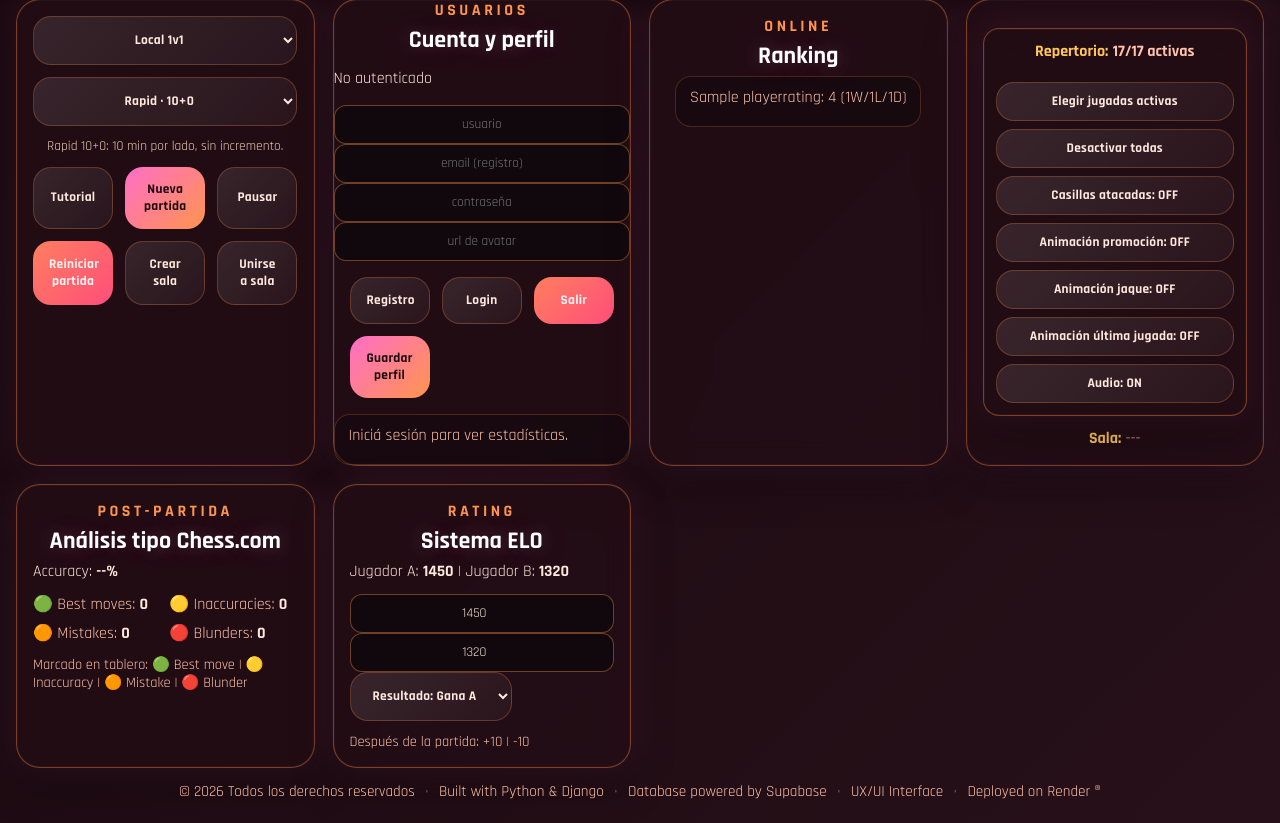
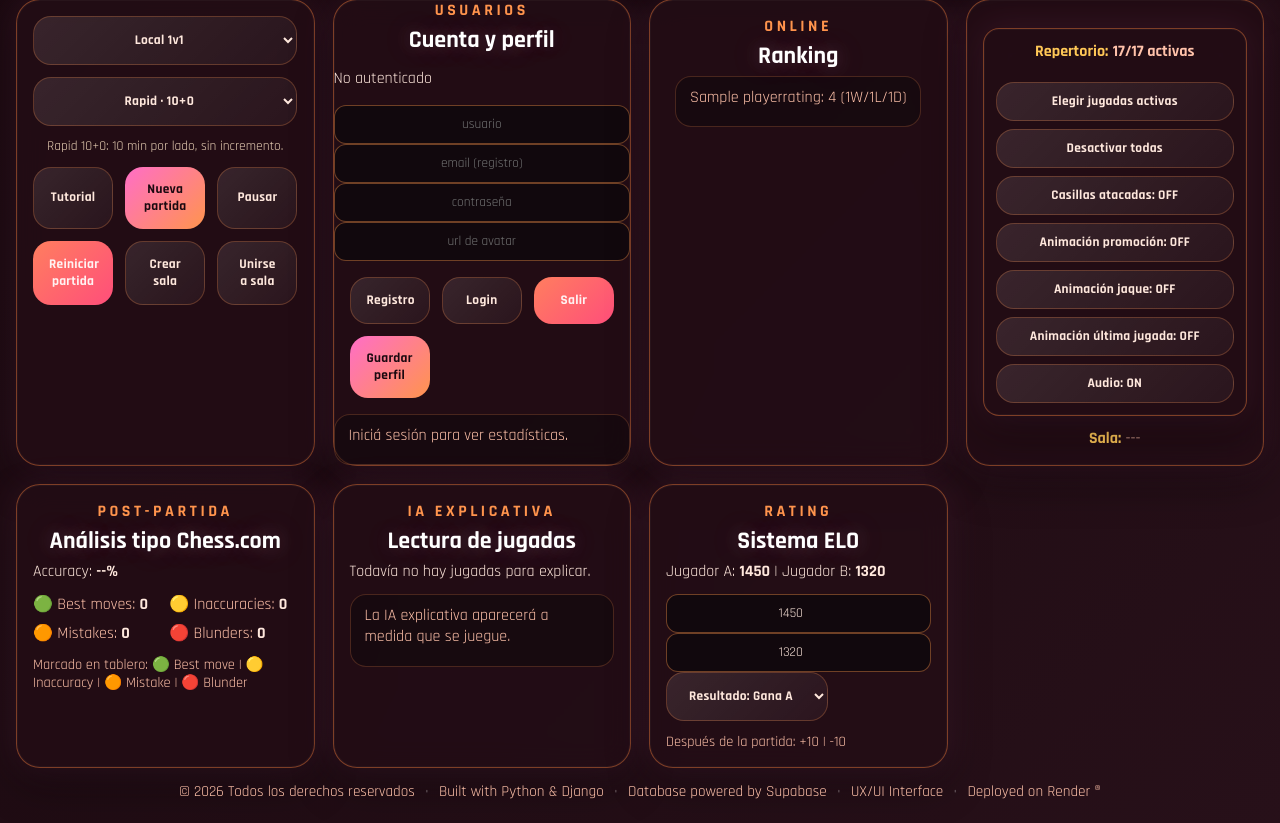
Before and after one commit to lu-developer476/Ajedrez, a Django app: page / in a window 1280 px wide. Shown: the part 1103-1926 px from the top of the page. Run offline with Django 5.2, Linux system fonts and the light colour scheme; tables that the repository leaves empty hold one stand-in row (values such as "Sample post").

Commit message:
Adding AI explanations of moves in games and training (#30)

```diff
--- a/core/static/core/css/styles.css
+++ b/core/static/core/css/styles.css
@@ -1200,3 +1200,14 @@ body {
   margin-top: 12px;
   font-size: 0.9rem;
 }
+
+
+.ai-explanation-history {
+  margin-top: 10px;
+  max-height: 220px;
+  overflow: auto;
+}
+
+.ai-explanation-history li {
+  line-height: 1.35;
+}
--- a/core/static/core/js/game.js
+++ b/core/static/core/js/game.js
@@ -15,6 +15,8 @@ const analysisBestEl = document.getElementById('analysis-best');
 const analysisInaccuracyEl = document.getElementById('analysis-inaccuracy');
 const analysisMistakeEl = document.getElementById('analysis-mistake');
 const analysisBlunderEl = document.getElementById('analysis-blunder');
+const aiExplanationMainEl = document.getElementById('ai-explanation-main');
+const aiExplanationHistoryEl = document.getElementById('ai-explanation-history');
 const advantageHistoryEl = document.getElementById('advantage-history');
 const modeSelectEl = document.getElementById('mode-select');
 const newGameBtn = document.getElementById('new-game-btn');
@@ -298,6 +300,7 @@ function createState() {
     advantageHistory: [],
     analysis: null,
     lastMoveQuality: null,
+    moveExplanations: [],
   };
 }
 const clone = (b) => b.map((r) => [...r]);
@@ -662,6 +665,39 @@ function scoreMove(board, move, color, context = state) {
   return score;
 }
 
+function squareToHuman(row, col) {
+  return algebraic(row, col);
+}
+
+function qualityLabel(grade) {
+  const labels = {
+    best: 'Excelente',
+    inaccuracy: 'Imprecisión',
+    mistake: 'Error',
+    blunder: 'Blunder',
+  };
+  return labels[grade] || 'Jugada';
+}
+
+function buildMoveExplanation({ piece, color, from, to, target, quality, mode: currentMode }) {
+  const side = color === 'w' ? 'Blancas' : 'Negras';
+  const pieceName = PIECE_NAMES[piece[1]] || 'pieza';
+  const action = target ? `captura ${PIECE_NAMES[target[1]] || 'pieza'} en ${squareToHuman(to.row, to.col)}` : `juega a ${squareToHuman(to.row, to.col)}`;
+
+  const guidanceByGrade = {
+    best: 'Mejora coordinación y mantiene el plan principal.',
+    inaccuracy: 'Es jugable, pero había una continuación más precisa.',
+    mistake: 'Cede iniciativa o estructura y exige defender con cuidado.',
+    blunder: 'Pierde demasiado y cambia la evaluación de forma crítica.',
+  };
+
+  const modeHint = currentMode === 'training'
+    ? 'Modo entrenamiento: pensá candidate moves antes de ejecutar.'
+    : 'Partida real: priorizá seguridad del rey y actividad de piezas.';
+
+  return `${side} · ${pieceName} ${squareToHuman(from.row, from.col)}→${squareToHuman(to.row, to.col)} (${qualityLabel(quality.grade)}): ${action}. ${guidanceByGrade[quality.grade]} ${modeHint}`;
+}
+
 function evaluateMoveQuality(boardBefore, executedMove, color, context = state) {
   const legal = getAllLegalMovesForColor(boardBefore, color, context);
   if (!legal.length) return null;
@@ -732,6 +768,22 @@ function renderPostGameAnalysis() {
   analysisBlunderEl.textContent = String(data.blunder);
 }
 
+
+function renderMoveExplanations() {
+  if (!aiExplanationMainEl || !aiExplanationHistoryEl || !state) return;
+  const entries = state.moveExplanations || [];
+  if (!entries.length) {
+    aiExplanationMainEl.textContent = 'Todavía no hay jugadas para explicar.';
+    aiExplanationHistoryEl.innerHTML = '<li>La IA explicativa aparecerá a medida que se juegue.</li>';
+    return;
+  }
+
+  aiExplanationMainEl.textContent = entries[0].text;
+  aiExplanationHistoryEl.innerHTML = entries
+    .slice(0, 8)
+    .map((entry) => `<li><strong>${entry.tag}:</strong> ${entry.text}</li>`)
+    .join('');
+}
 
 function render() {
   boardEl.innerHTML = '';
@@ -814,6 +866,7 @@ function render() {
   if (pauseGameBtn) pauseGameBtn.textContent = isPaused ? 'Reanudar' : 'Pausar';
   if (isPaused) statusTextEl.textContent = 'EN PAUSA';
   renderPostGameAnalysis();
+  renderMoveExplanations();
 }
 
 function pushIfValid(board, moves, row, col, tr, tc) {
@@ -1145,6 +1198,19 @@ async function makeMove(fr, fc, tr, tc, promotionChoice = null) {
   if (quality) {
     state.moveEvaluations.unshift(quality);
     state.lastMoveQuality = quality.grade;
+    const explanationText = buildMoveExplanation({
+      piece,
+      color: piece[0],
+      from: { row: fr, col: fc },
+      to: { row: tr, col: tc },
+      target,
+      quality,
+      mode,
+    });
+    state.moveExplanations.unshift({
+      tag: qualityLabel(quality.grade),
+      text: explanationText,
+    });
   }
   const advantageScore = calculateMaterialBalance(state.board);
   state.advantageHistory.unshift(advantageScore);
--- a/core/templates/core/index.html
+++ b/core/templates/core/index.html
@@ -197,6 +197,11 @@
         <p class="analysis-legend">Marcado en tablero: 🟢 Best move | 🟡 Inaccuracy | 🟠 Mistake | 🔴 Blunder</p>
       </div>
       <div class="analysis panel-glow">
+        <div class="leaderboard-header"><p class="eyebrow">IA EXPLICATIVA</p><h2>Lectura de jugadas</h2></div>
+        <p id="ai-explanation-main" class="analysis-main">Todavía no hay jugadas para explicar.</p>
+        <ol id="ai-explanation-history" class="move-history ai-explanation-history"></ol>
+      </div>
+      <div class="analysis panel-glow">
         <div class="leaderboard-header"><p class="eyebrow">RATING</p><h2>Sistema ELO</h2></div>
         <p class="analysis-main">Jugador A: <strong id="elo-a-rating">1450</strong> | Jugador B: <strong id="elo-b-rating">1320</strong></p>
         <div class="auth-grid">
```
